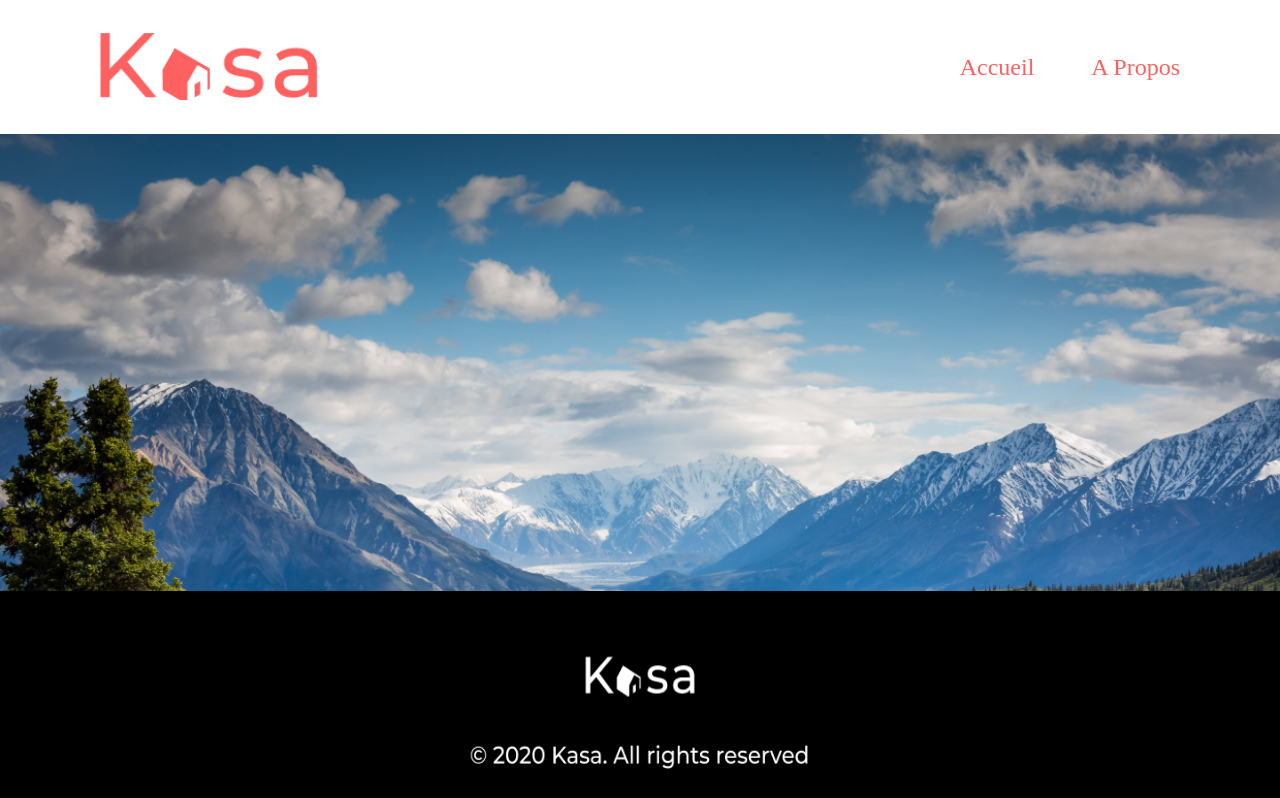
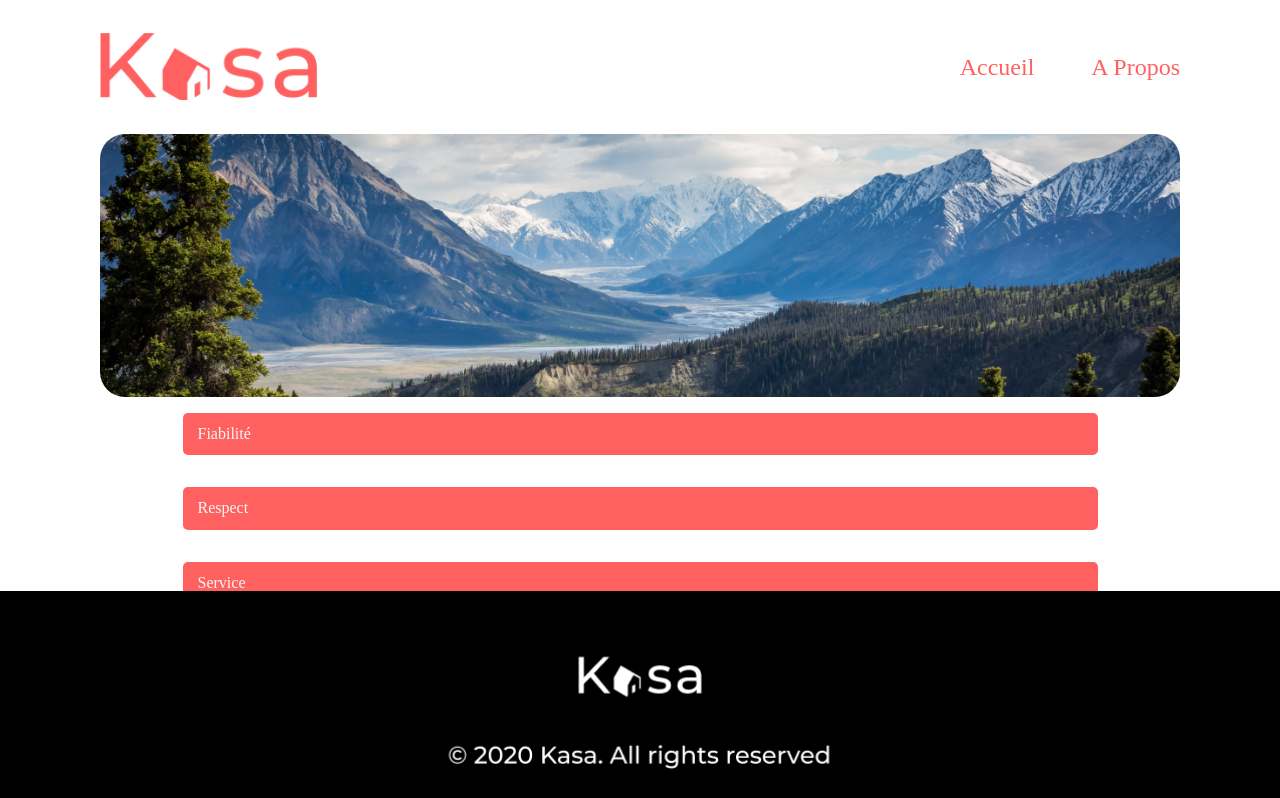
Before and after one commit to NicolasLemarchal/P-6, a React (Create React App) app: page /APropos in a window 1280 px wide. Shown: the top 798 px of the page. Built offline with nearby package versions, Linux system fonts and the light colour scheme.

Commit message:
Styling A-Propos Page

```diff
--- a/src/components/Footer/index.jsx
+++ b/src/components/Footer/index.jsx
@@ -7,6 +7,7 @@ const FooterLogo = styled.img`
   left: 0;
   width: 100%;
   height: 209px;
+  object-fit: cover;
 `
 
 function Footer() {
--- a/src/pages/APropos/index.jsx
+++ b/src/pages/APropos/index.jsx
@@ -2,12 +2,31 @@ import styled from 'styled-components'
 import AProposImg from '../../assets/A-Propos/Image source 2.png'
 
 const AProposWrapper = styled.div`
+  width: calc(100% - 200px);
+  height: 560px;
   display: flex;
-  justify-content: center;
+  flex-direction: column;
+  align-items: center;
+  justify-content: flex-end;
+  margin-left: 100px;
 `
 
 const Illustration = styled.img`
-  flex: 1;
+  width: calc(100%);
+  height: 263px;
+  border-radius: 25px;
+  object-fit: cover;
+`
+
+const Valeurs = styled.p`
+  width: calc(100% - 200px);
+  height: 52px;
+  display: flex;
+  align-items: center;
+  padding: 10px 20px 10px 15px;
+  border-radius: 5px;
+  background-color: #FF6060;
+  color: #F6F6F6;
 `
 
 function APropos() {
@@ -15,6 +34,18 @@ function APropos() {
   return (
     <AProposWrapper>
       <Illustration src={AProposImg} />
+      <Valeurs>
+        Fiabilité
+      </Valeurs>
+      <Valeurs>
+        Respect
+      </Valeurs>
+      <Valeurs>
+        Service
+      </Valeurs>
+      <Valeurs>
+        Sécurité
+      </Valeurs>
     </AProposWrapper>
   )
 }
```
